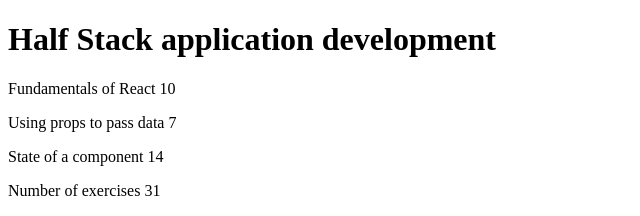
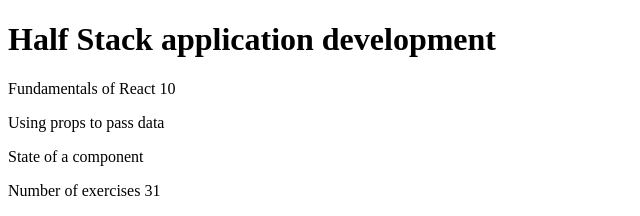
Before and after one commit to jenDevelopez/fullStackOpen, a React (Vite) app in the folder Part-1/: page / in a window 1280 px wide. Shown: the top 216 px of the page, without its empty margins (0-640 px from the left). Built offline with nearby package versions, Linux system fonts and the light colour scheme.

Commit message:
Update of exercise 1.4

```diff
--- a/Part-1/src/App.jsx
+++ b/Part-1/src/App.jsx
@@ -21,17 +21,10 @@
     <>
       <Header course={course} />
       <Content
-        part1={parts[0].name}
-        part2={parts[1].name}
-        part3={parts[2].name}
-        exercises1={parts[0].exercises}
-        exercises2={parts[1].exercises}
-        exercises3={parts[2].exercises}
+        parts={parts}
       />
       <Total
-        exercises1={parts[0].exercises}
-        exercises2={parts[1].exercises}
-        exercises3={parts[2].exercises}
+        parts={parts}
       />
     </>
   );
--- a/Part-1/src/components/Content.jsx
+++ b/Part-1/src/components/Content.jsx
@@ -3,19 +3,14 @@
 import Part3 from "./Part3";
 
 const Content = ({
-  part1,
-  part2,
-  part3,
-  exercises1,
-  exercises2,
-  exercises3,
+  parts
 }) => {
+  const [part1, part2, part3] = parts
   return (
     <>
-      <Part1 part1={part1} exercises1={exercises1} />
-      <Part2 part2={part2} exercises2={exercises2} />
-      <Part3 part3={part3} exercises3={exercises3} />
-
+      <Part1 part1={part1.name}  exercises1={part1.exercises}/>
+      <Part2 part2={part2.name}  exercises1={part2.exercises}/>
+      <Part3 part3={part3.name}  exercises1={part3.exercises}/>
     </>
   );
 };
--- a/Part-1/src/components/Part2.jsx
+++ b/Part-1/src/components/Part2.jsx
@@ -1,3 +1,4 @@
+
 const Part2 = ({ part2, exercises2 }) => {
   return (
     <p>
--- a/Part-1/src/components/Total.jsx
+++ b/Part-1/src/components/Total.jsx
@@ -1,7 +1,8 @@
 
-const Total = ({exercises1, exercises2, exercises3}) => {
+const Total = ({parts}) => {
+  const [part1, part2, part3] = parts
   return (
-    <p>Number of exercises {exercises1 + exercises2 + exercises3}</p>
+    <p>Number of exercises {part1.exercises + part2.exercises + part3.exercises}</p>
   )
 }
 
```
Also changed, not shown: Part-1/src/components/Part1.jsx (+8 -6 lines), Part-1/src/components/Part3.jsx (+7 -6 lines).
